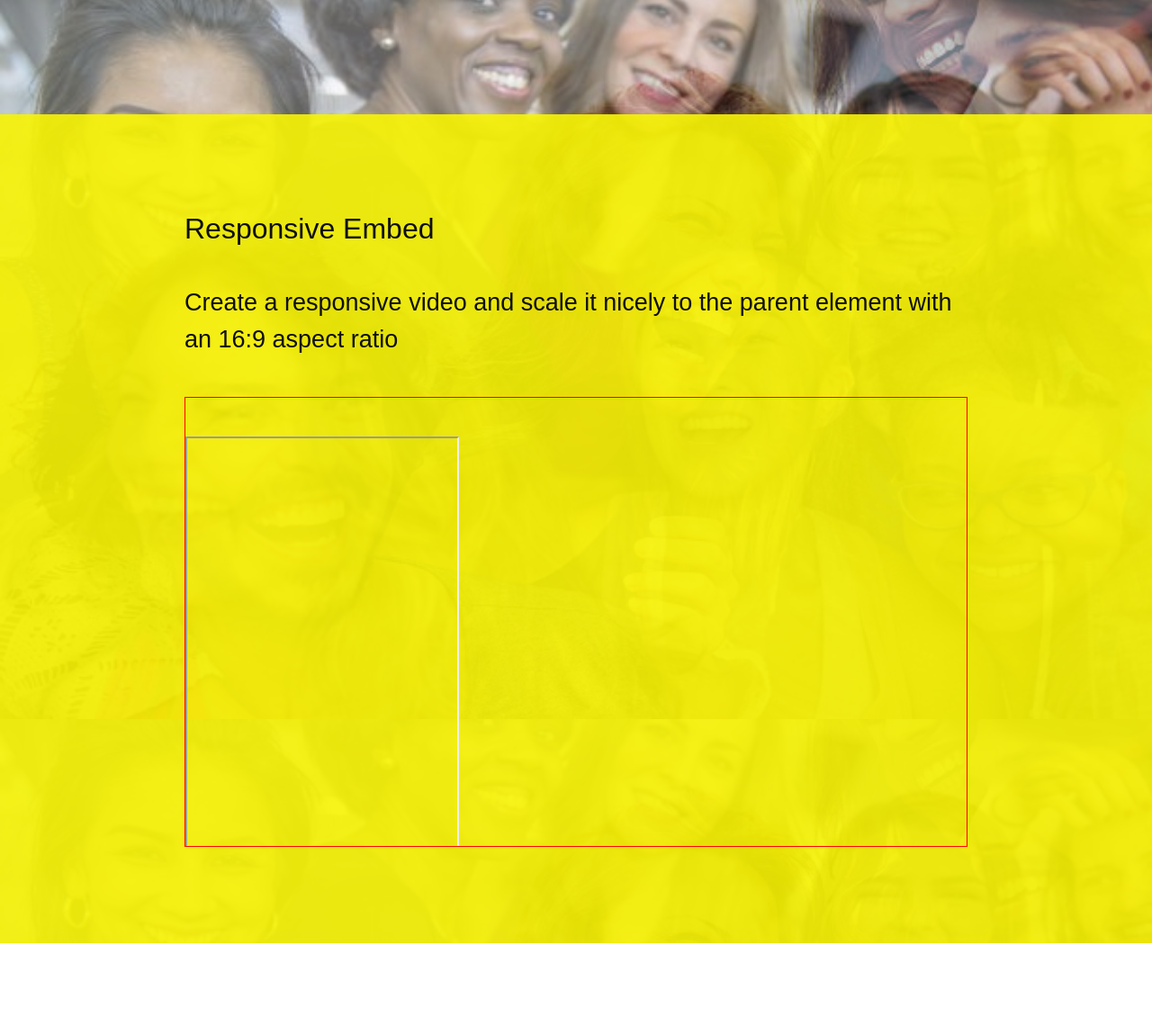
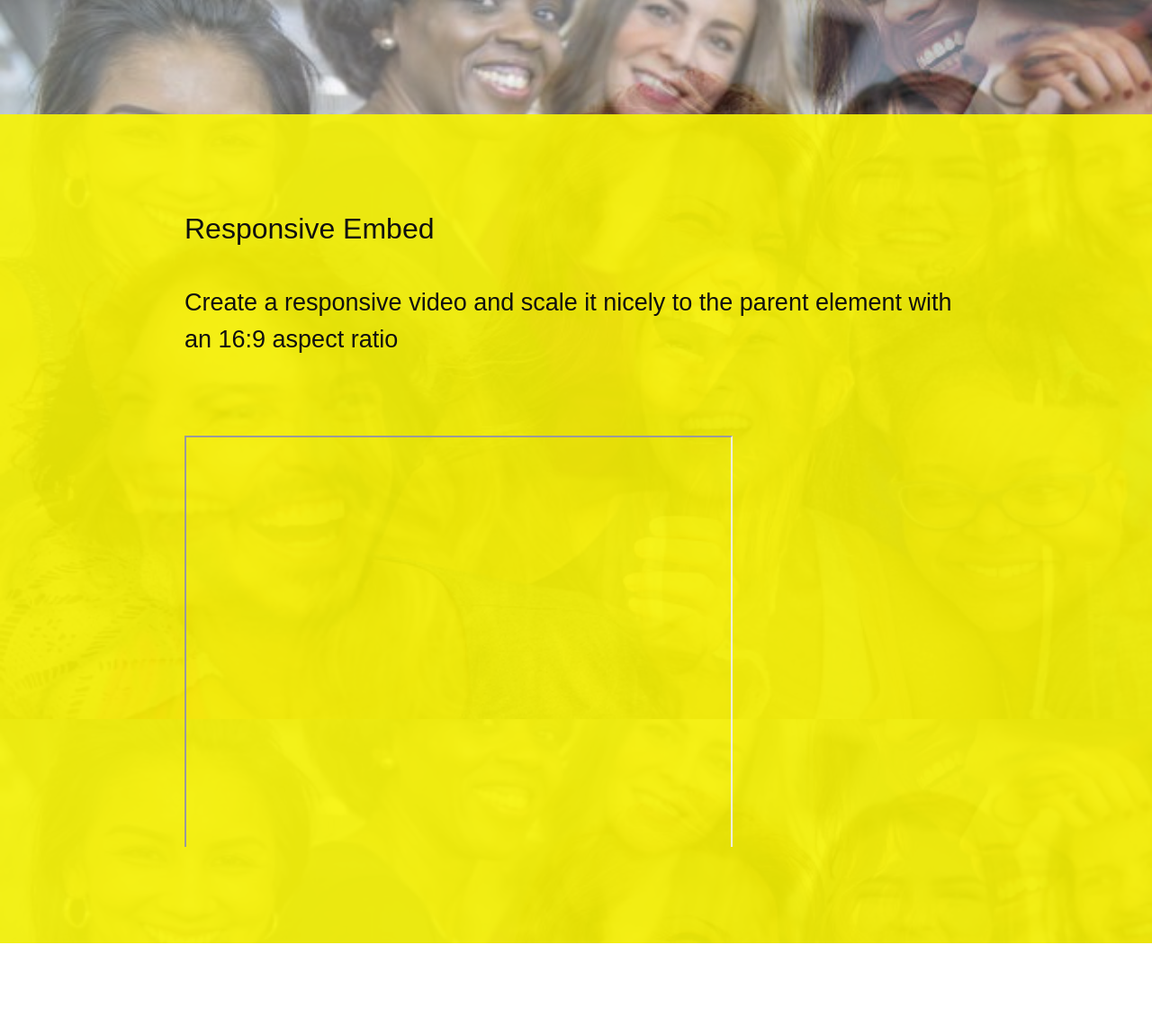
Before and after one commit to Romeombugua/Humorer, a Django app: page /app/shorts in a window 1280 px wide. Shown: the part 83-1223 px from the top of the page at 90% size. Run offline with Django 4.2, Linux system fonts and the light colour scheme; tables that the repository leaves empty hold one stand-in row (values such as "Sample post"); parts of the project's set-up code (start-up, migrations or seed data) failed here and were passed over; some libraries are stand-ins or nearby versions.

Commit message:
Added videos

```diff
--- a/app/static/styles.css
+++ b/app/static/styles.css
@@ -17,7 +17,6 @@ a {
 .video {
   width: 100%;
   height: 500px;
-  border: 1px solid red;
   overflow: hidden;
   position: relative;
 }
@@ -25,7 +24,7 @@ iframe {
   position: absolute;
   top: 0;
   left: 0;
-  width: auto;
+  width: 70%;
   height: 100%;
 }
 
```
